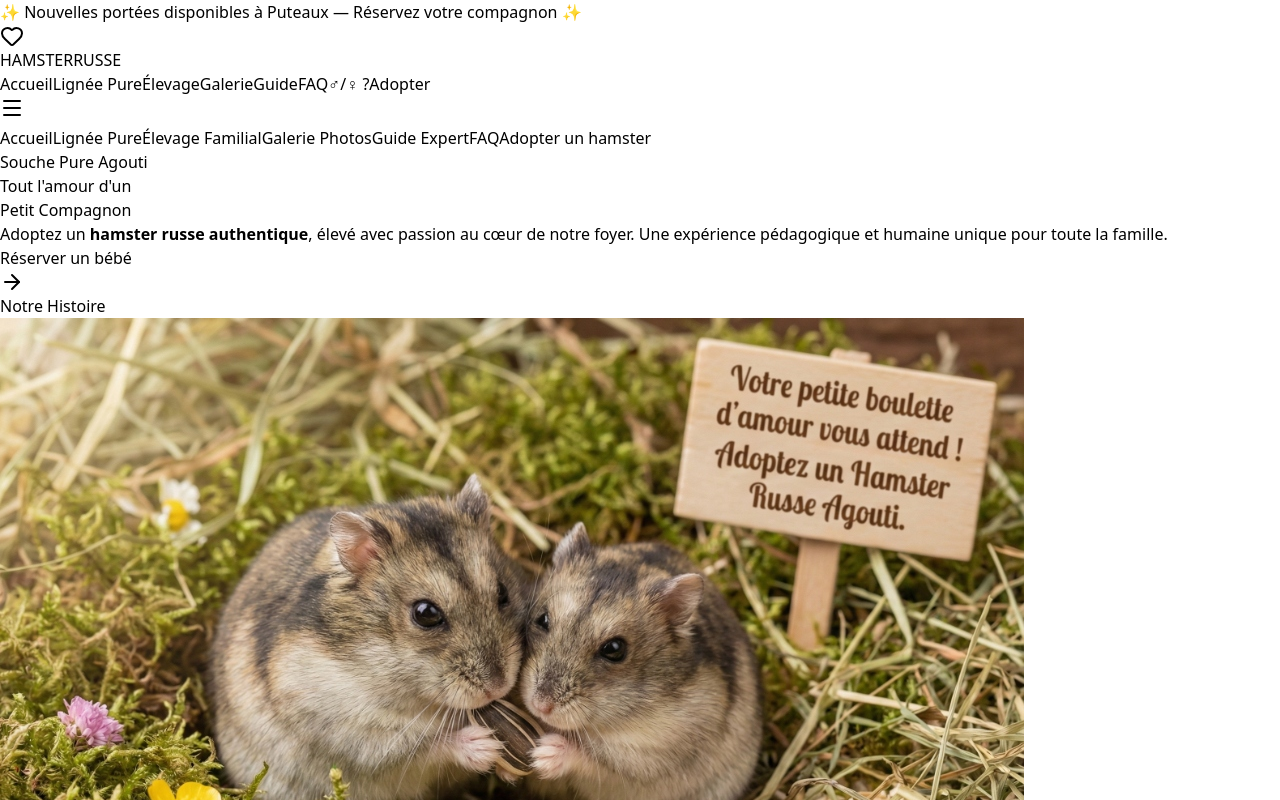
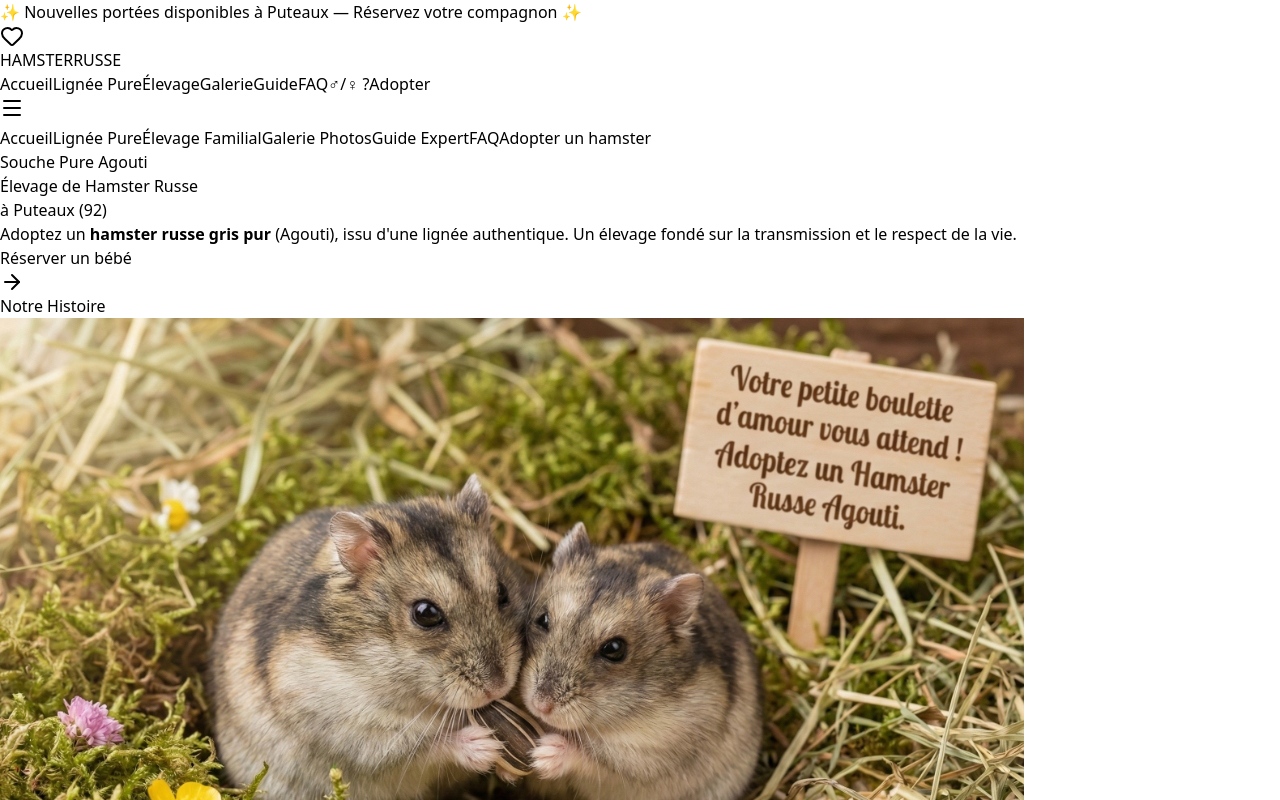
Before and after one commit to clementdharcourt-WAC/hamster-russe, a React (Vite) app: page / in a window 1280 px wide. Shown: the top 800 px of the page. Built offline with nearby package versions, Linux system fonts and the light colour scheme.

Commit message:
Restauration du texte d'origine dans le Hero

```diff
--- a/src/App.jsx
+++ b/src/App.jsx
@@ -418,11 +418,11 @@ const Website = () => {
               <span>Souche Pure Agouti</span>
             </div>
             <h1 className="text-5xl tracking-tighter font-black text-gray-900 sm:text-6xl md:text-7xl leading-[1.1]">
-              Tout l'amour d'un <br />
-              <span className="text-amber-600">Petit Compagnon</span>
+              Élevage de Hamster Russe<br />
+              <span className="text-amber-600">à Puteaux (92)</span>
             </h1>
             <p className="mt-8 text-xl text-gray-600 max-w-xl leading-relaxed">
-              Adoptez un <strong>hamster russe authentique</strong>, élevé avec passion au cœur de notre foyer. Une expérience pédagogique et humaine unique pour toute la famille.
+              Adoptez un <strong>hamster russe gris pur</strong> (Agouti), issu d'une lignée authentique. Un élevage fondé sur la transmission et le respect de la vie.
             </p>
             <div className="mt-10 flex flex-col sm:flex-row gap-4">
               <a href="#contact" className="px-10 py-4 bg-gray-900 text-white rounded-2xl font-bold hover:bg-amber-600 transition-all duration-300 shadow-xl flex items-center justify-center group">
```
